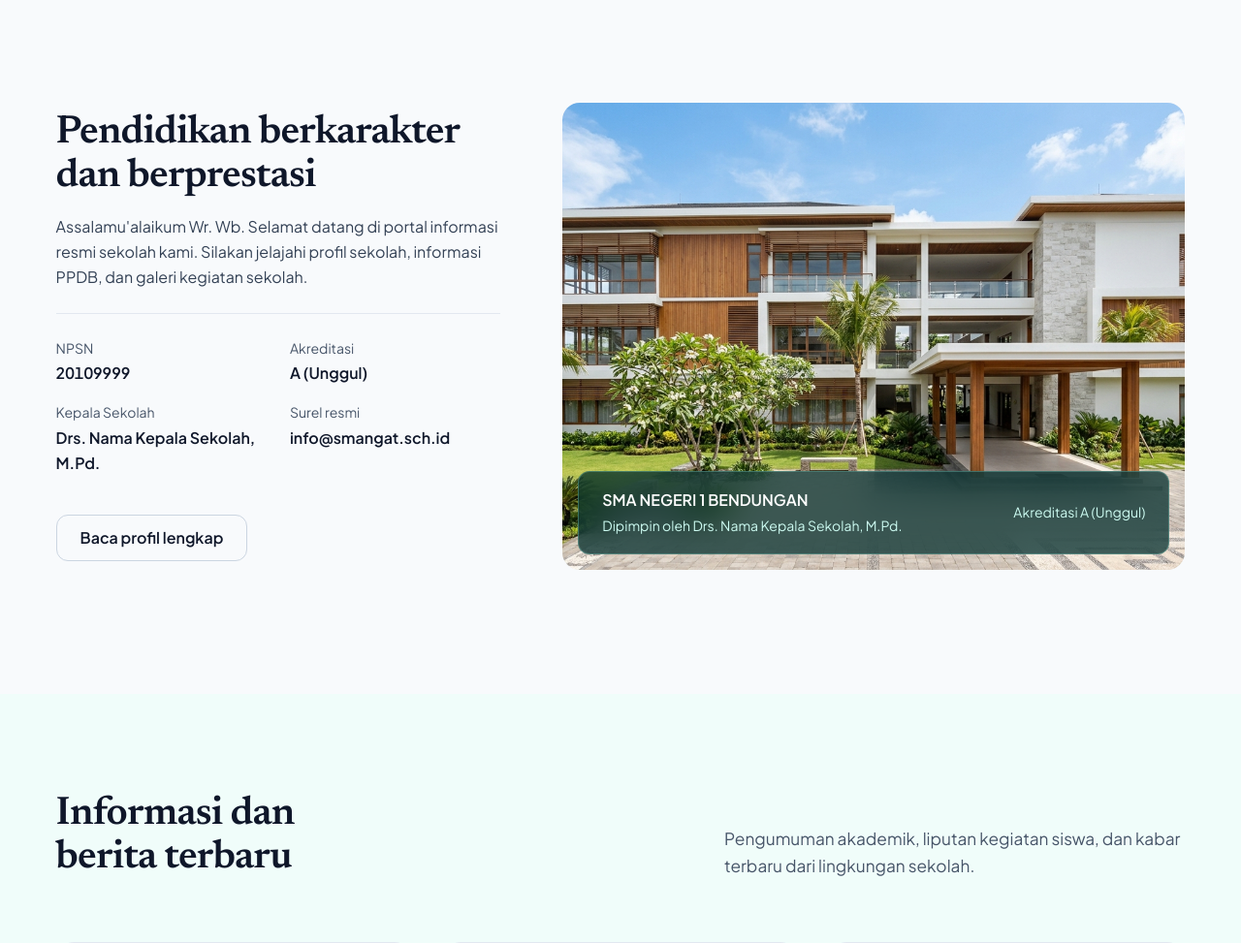
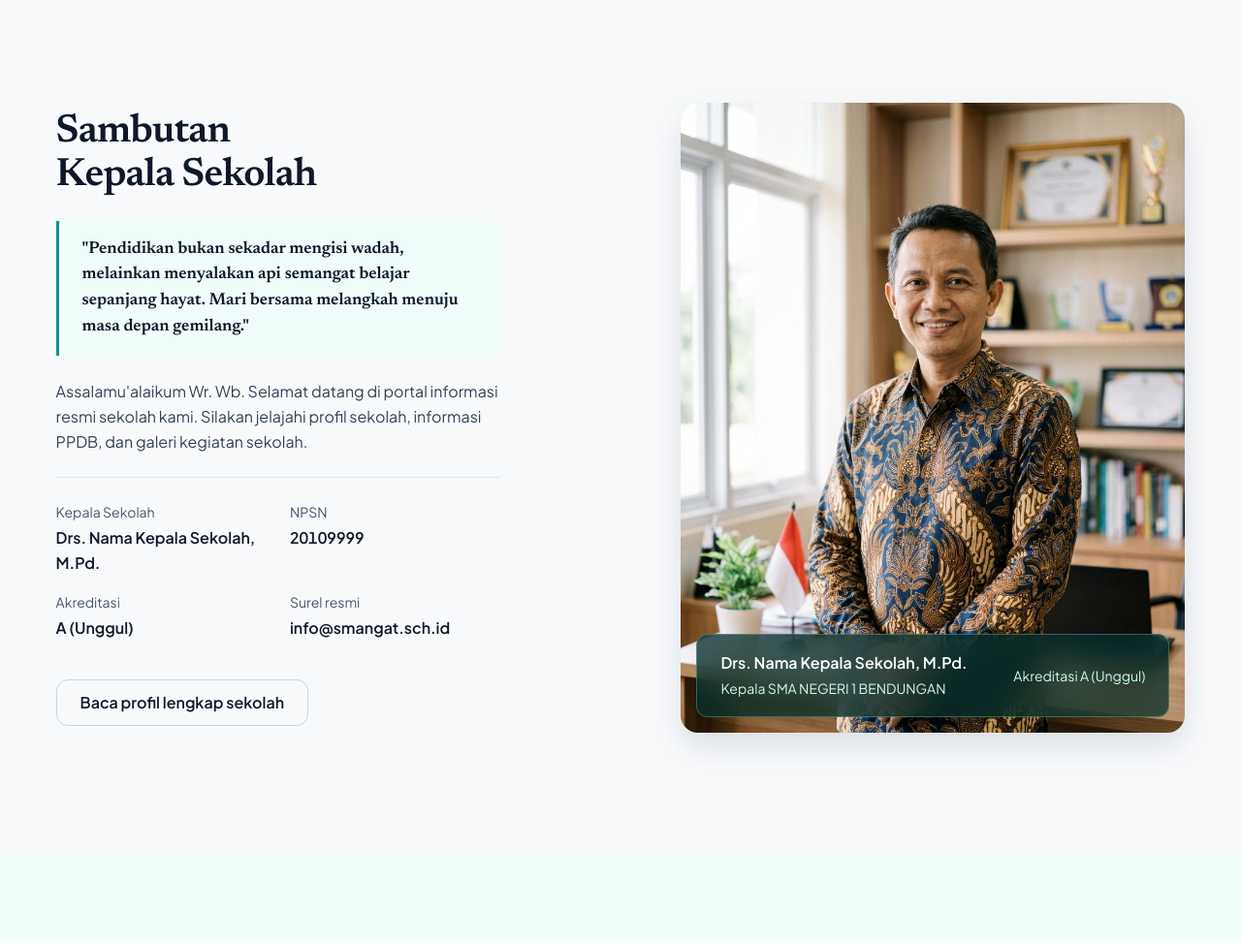
Before and after one commit to gojapantogether-ship-it/web-sekolah-smangat, a Laravel app: page / in a window 1280 px wide. Shown: the part 759-1732 px from the top of the page at 97% size. Run offline with Laravel 12, Linux system fonts and the light colour scheme; data comes from the database, SQL or seed files in the repository.

Commit message:
Show principal portrait and greeting on homepage; keep school building photo exclusively on profile page

```diff
--- a/public/css/site.css
+++ b/public/css/site.css
@@ -473,13 +473,31 @@
     border-radius: var(--radius-lg);
     overflow: hidden;
     background-color: var(--color-paper-3);
-    aspect-ratio: 4 / 3;
+    aspect-ratio: 4 / 5;
+    max-width: 520px;
+    width: 100%;
+    justify-self: end;
+    box-shadow: var(--shadow-dropdown);
 }
 
 .split-profile-media img {
     width: 100%;
     height: 100%;
     object-fit: cover;
+    object-position: top center;
+}
+
+.principal-quote {
+    margin: var(--space-lg) 0;
+    padding: var(--space-md) var(--space-lg);
+    border-left: 3px solid var(--color-brand);
+    background-color: var(--color-paper-2);
+    border-radius: 0 var(--radius-md) var(--radius-md) 0;
+    font-family: var(--font-display);
+    font-style: italic;
+    font-size: var(--text-lead);
+    line-height: 1.55;
+    color: var(--color-ink);
 }
 
 .media-glass-caption {
@@ -1036,6 +1054,10 @@
         grid-template-columns: minmax(0, 1fr);
     }
 
+    .split-profile-media {
+        justify-self: center;
+    }
+
     .news-grid {
         grid-template-columns: repeat(2, minmax(0, 1fr));
     }
--- a/resources/views/welcome.blade.php
+++ b/resources/views/welcome.blade.php
@@ -18,9 +18,9 @@
             $activeSlides->push(asset('images/school-hero.jpg'));
         }
 
-        $schoolPhoto = ($profile->foto_sekolah && \Illuminate\Support\Facades\Storage::disk('public')->exists($profile->foto_sekolah))
-            ? asset('storage/' . $profile->foto_sekolah)
-            : asset('images/school-hero.jpg');
+        $principalPhoto = ($profile->foto_kepala_sekolah && \Illuminate\Support\Facades\Storage::disk('public')->exists($profile->foto_kepala_sekolah))
+            ? asset('storage/' . $profile->foto_kepala_sekolah)
+            : asset('images/kepala-sekolah-default.jpg');
     @endphp
 
     {{-- HERO: POSTER POSTURE + ARCHITECTURAL FROSTED GLASS BAR --}}
@@ -90,15 +90,28 @@
         </div>
     </section>
 
-    {{-- PROFIL & SAMBUTAN SEKOLAH (SPLIT 5:7) --}}
+    {{-- SAMBUTAN & FOTO KEPALA SEKOLAH (SPLIT 5:7) --}}
     <section class="section-band">
         <div class="container">
             <div class="split-profile reveal-item">
                 <div class="split-profile-text">
-                    <h2 class="section-heading">Pendidikan berkarakter dan berprestasi</h2>
-                    <p>{{ $profile->sambutan_isi ?: $profile->profil_sekolah }}</p>
+                    <h2 class="section-heading">Sambutan Kepala Sekolah</h2>
+
+                    @if ($profile->motivasi_kepala_sekolah)
+                        <blockquote class="principal-quote">
+                            {{ $profile->motivasi_kepala_sekolah }}
+                        </blockquote>
+                    @endif
+
+                    <p style="white-space: pre-line;">{{ $profile->sambutan_isi ?: $profile->profil_sekolah }}</p>
 
                     <dl class="facts-list">
+                        @if ($profile->nama_kepala_sekolah)
+                            <div>
+                                <dt>Kepala Sekolah</dt>
+                                <dd>{{ $profile->nama_kepala_sekolah }}</dd>
+                            </div>
+                        @endif
                         @if ($profile->npsn)
                             <div>
                                 <dt>NPSN</dt>
@@ -111,12 +124,6 @@
                                 <dd>{{ $profile->akreditasi }}</dd>
                             </div>
                         @endif
-                        @if ($profile->nama_kepala_sekolah)
-                            <div>
-                                <dt>Kepala Sekolah</dt>
-                                <dd>{{ $profile->nama_kepala_sekolah }}</dd>
-                            </div>
-                        @endif
                         @if ($profile->email)
                             <div>
                                 <dt>Surel resmi</dt>
@@ -125,28 +132,25 @@
                         @endif
                     </dl>
 
-                    <a href="{{ route('profil') }}" class="btn-outline">Baca profil lengkap</a>
+                    <a href="{{ route('profil') }}" class="btn-outline">Baca profil lengkap sekolah</a>
                 </div>
 
                 <figure class="split-profile-media" style="margin: 0;">
-                    <img src="{{ $schoolPhoto }}"
-                         alt="Lingkungan {{ $profile->nama_sekolah }}"
-                         width="800"
-                         height="600"
-                         loading="lazy">
-                    @if ($profile->nama_kepala_sekolah || $profile->akreditasi)
+                    <img src="{{ $principalPhoto }}"
+                         alt="Foto {{ $profile->nama_kepala_sekolah ?: 'Kepala Sekolah ' . $profile->nama_sekolah }}"
+                         width="640"
+                         height="800"
+                         loading="lazy"
+                         onerror="this.src='{{ asset('images/kepala-sekolah-default.jpg') }}'">
                     <figcaption class="media-glass-caption">
                         <div>
-                                <strong>{{ $profile->nama_sekolah }}</strong>
-                                @if ($profile->nama_kepala_sekolah)
-                                    <span>Dipimpin oleh {{ $profile->nama_kepala_sekolah }}</span>
-                                @endif
+                            <strong>{{ $profile->nama_kepala_sekolah ?: 'Kepala Sekolah' }}</strong>
+                            <span>Kepala {{ $profile->nama_sekolah }}</span>
                         </div>
                         @if ($profile->akreditasi)
                             <span>Akreditasi {{ $profile->akreditasi }}</span>
                         @endif
                     </figcaption>
-                    @endif
                 </figure>
             </div>
         </div>
```
Also changed, not shown: public/images/kepala-sekolah-default.jpg (added). Lines whose indentation alone changed are shown as unchanged.
